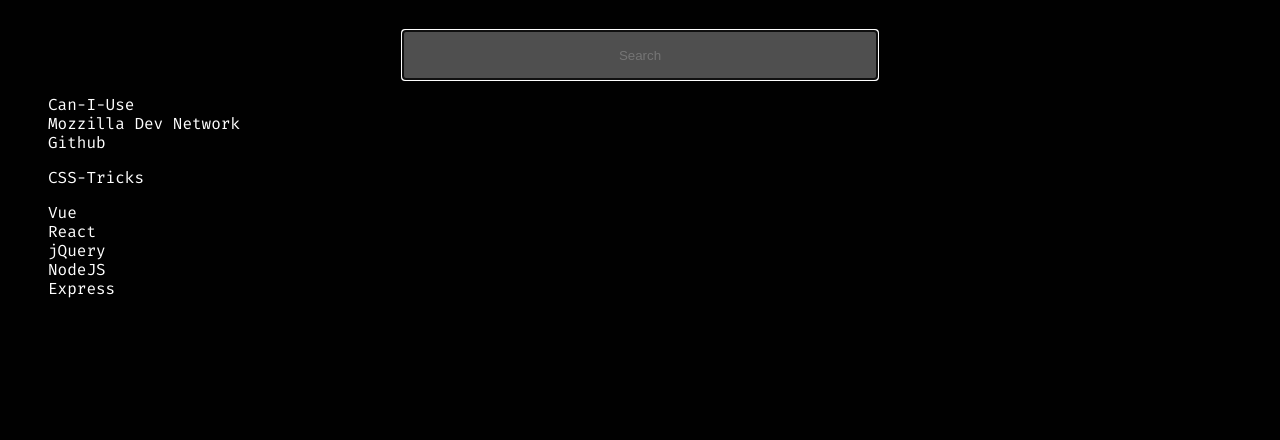
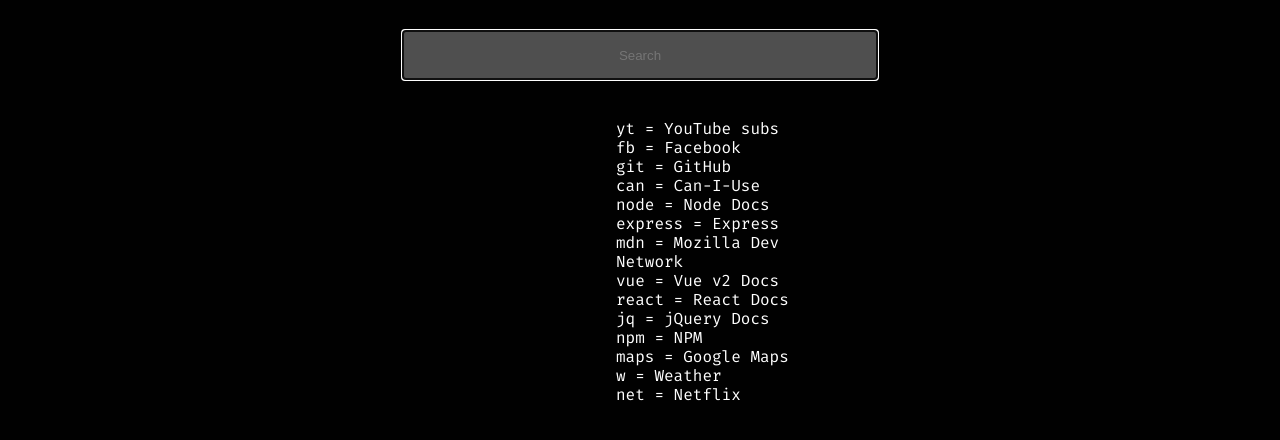
Before and after one commit to ccam/newTab, a website: page docs/index.html in a window 1280 px wide. Shown: the part 284-724 px from the top of the page. Drawn offline with Linux system fonts and the light colour scheme; a web font is replaced by a local one.

Commit message:
forgot index.html in src lol

```diff
--- a/docs/index.html
+++ b/docs/index.html
@@ -24,25 +24,26 @@
     <input type="text" placeholder="Search" class="search" autofocus>
   </div>
 
-  <div class="links">
+  <div class="guide">
     <ul>
-      <li><a href="https://caniuse.com/" target="_blank">Can-I-Use</a></li>
-      <li><a href="https://developer.mozilla.org/en-US/" target="_blank"></a>Mozzilla Dev Network</li>
-      <li><a href="https://github.com/" target="_blank">Github</a></li>
-    </ul>
-
-    <ul>
-      <li><a href="https://css-tricks.com/" target="_blank">CSS-Tricks</a></li>
-    </ul>
-
-    <ul>
-      <li><a href="https://vuejs.org/" target="_blank">Vue</a></li>
-      <li><a href="https://reactjs.org/" target="_blank">React</a></li>
-      <li><a href="https://jquery.com/" target="_blank">jQuery</a></li>
-      <li><a href="https://nodejs.org/en/" target="_blank">NodeJS</a></li>
-      <li><a href="https://expressjs.com/" target="_blank">Express</a></li>
+      <li>yt = YouTube subs</li>
+      <li>fb = Facebook</li>
+      <li>git = GitHub</li>
+      <li>can = Can-I-Use</li>
+      <li>node = Node Docs</li>
+      <li>express = Express</li>
+      <li>mdn = Mozilla Dev Network</li>
+      <li>vue = Vue v2 Docs</li>
+      <li>react = React Docs</li>
+      <li>jq = jQuery Docs</li>
+      <li>npm = NPM</li>
+      <li>maps = Google Maps</li>
+      <li>w = Weather</li>
+      <li>net = Netflix</li>
     </ul>
   </div>
+
+
 
   <script src="js/script.js"></script>
 </body>
```
